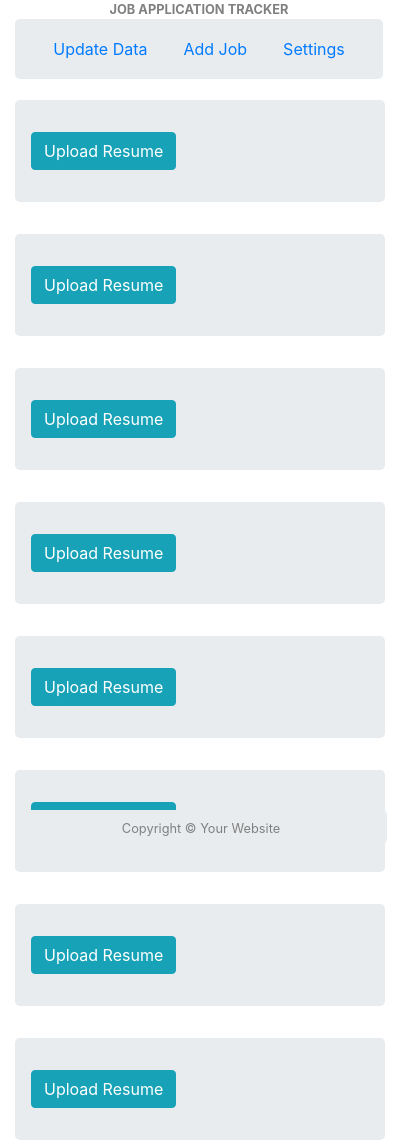
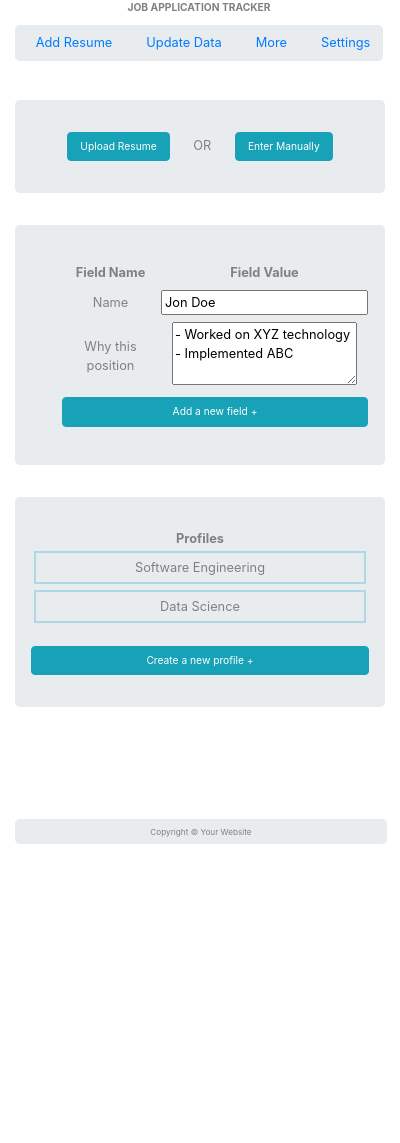
Before and after one commit to jayjagtap/Autofill-Buddy, a browser extension: page popup.html in a window 400 px wide. Shown: the top 1143 px of the page. After the commit the page ends 844 px from the top, so only its background shows below. Drawn offline with nearby package versions, Linux system fonts and the light colour scheme.

Commit message:
update style

```diff
--- a/main-style.css
+++ b/main-style.css
@@ -4,8 +4,9 @@ body{
     width: 400px;
     overflow:auto;
     color: gray !important;
+    font-size: 0.8em !important;
 }
-
+/* header starts */
 #main-header{
     position: fixed;
     top: 0;
@@ -21,22 +22,56 @@ header{
     font-size: 0.8em;
     text-align: center;
     font-weight: bolder;
+    margin-bottom:  10px;
 }
 nav{
     margin: 0;
     padding: 0 !important;
 }
 .nav-item{
-    margin: 8px;
-    padding: 2px;
+    margin-left: 8px;
+    column-gap: 10px;
+}
+.navbar-nav{
+    column-gap: 10px;
 }
 .nav-item:hover{
     background-color: #d6d0d0;
 }
+/* header ends */
 
+/* content starts */
 .content{
     margin-top: 100px;
+    text-align: center;
 }
+.content button{
+    font-size: 0.8em !important;
+    margin-left: 20px;
+    margin-right: 20px;
+}
+#data{
+    margin-left: 30px;
+    border-collapse: separate;
+    border-spacing: 0 5px;
+}
+.profiles{
+    display: flex;
+    flex-direction: column;
+}
+.profile-item{
+    border: 2px solid lightblue;
+    padding: 5px;
+    margin: 3px;
+    cursor: pointer;
+}
+.profile-item:hover{
+    background: white;
+    color: lightblue;
+    font-weight: 900;
+}
+/* content ends */
+
 
 #main-footer {
     position: fixed;
@@ -46,4 +81,5 @@ nav{
     text-align: center;
     z-index: 1;
     margin: 0;
+    font-size: 0.8em !important;
 }
--- a/popup.html
+++ b/popup.html
@@ -22,10 +22,13 @@
 				<nav class="navbar navbar-expand justify-content-center">
 					<ul class="navbar-nav">
 						<li class="nav-item">
+							<a class="nav-link" href="#">Add Resume</a>
+						</li>
+						<li class="nav-item">
 							<a class="nav-link" href="#">Update Data</a>
 						</li>
 						<li class="nav-item">
-							<a class="nav-link" href="#">Add Job</a>
+							<a class="nav-link" href="#">More</a>
 						</li>
 						<li class="nav-item">
 							<a class="nav-link" href="#">Settings</a>
@@ -39,31 +42,49 @@
 		<div class="content">
 			<div class="jumbotron" id="update-data">
 				<button type="button" class="btn btn-info" id="upload-resume">Upload Resume</button>
+
+				<span>OR</span>
+
+				<button type="button" class="btn btn-info" id="manual-data">Enter Manually</button>
+
 			</div>
-			<div class="jumbotron" id="job-stuff">
-				<button type="button" class="btn btn-info" id="upload-resume">Upload Resume</button>
+			<div class="jumbotron">
+				<table id="data">
+					<thead>
+						<tr>
+							<th width="35%">Field Name</th>
+							<th width="75%">Field Value</th>
+						</tr>
+					</thead>
+					<tr>
+						<td>Name</td>
+						<td>
+							<input type="text" value="Jon Doe"/>
+						</td>
+					</tr>
+					<tr>
+						<td>Why this position</td>
+						<td>
+							<textarea rows=3>- Worked on XYZ technology 		- Implemented ABC
+							</textarea>
+						</td>
+					</tr>
+					<tr>
+						<td colspan="2">
+							<button type="button" style="width:100%;margin:0;" class="btn btn-info">Add a new field +</button>
+						</td>
+					</tr>
+				</table>
 			</div>
-			<div class="jumbotron" id="settings">
-				<button type="button" class="btn btn-info" id="upload-resume">Upload Resume</button>
-			</div>
+			<div class="jumbotron">
+				<span><b>Profiles</b></span>
+				<div class="profiles">
+					<div class="profile-item"> Software Engineering</div>
+					<div class="profile-item"> Data Science</div>
+				</div>
+				<br>
+				<button type="button" style="width:100%;margin:0;" class="btn btn-info">Create a new profile +</button>
 
-			<div class="jumbotron" id="update-data">
-				<button type="button" class="btn btn-info" id="upload-resume">Upload Resume</button>
-			</div>
-			<div class="jumbotron" id="job-stuff">
-				<button type="button" class="btn btn-info" id="upload-resume">Upload Resume</button>
-			</div>
-			<div class="jumbotron" id="settings">
-				<button type="button" class="btn btn-info" id="upload-resume">Upload Resume</button>
-			</div>
-			<div class="jumbotron" id="update-data">
-				<button type="button" class="btn btn-info" id="upload-resume">Upload Resume</button>
-			</div>
-			<div class="jumbotron" id="job-stuff">
-				<button type="button" class="btn btn-info" id="upload-resume">Upload Resume</button>
-			</div>
-			<div class="jumbotron" id="settings">
-				<button type="button" class="btn btn-info" id="upload-resume">Upload Resume</button>
 			</div>
 		</div>
 		<footer>
```
Also changed, not shown: 1 other file.
